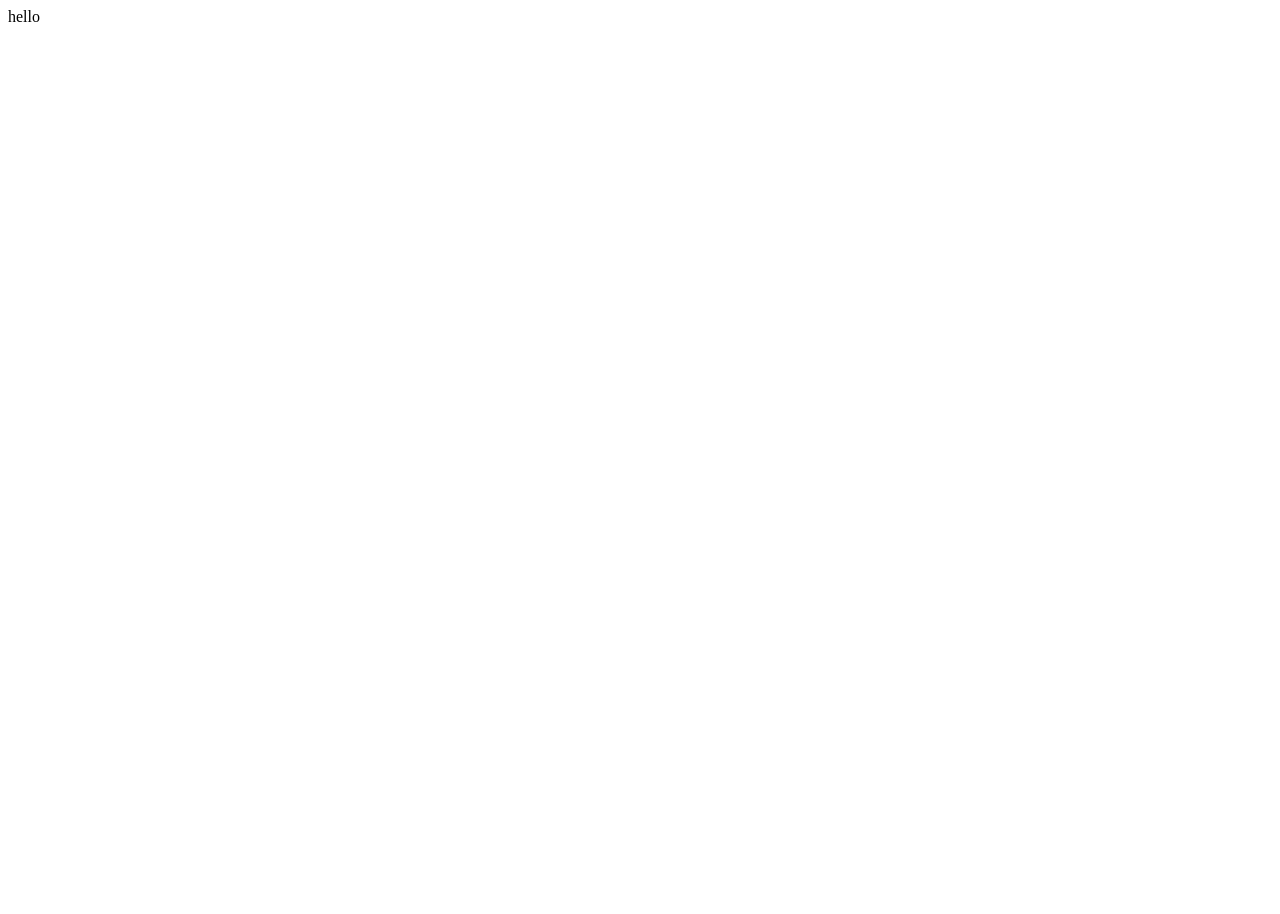
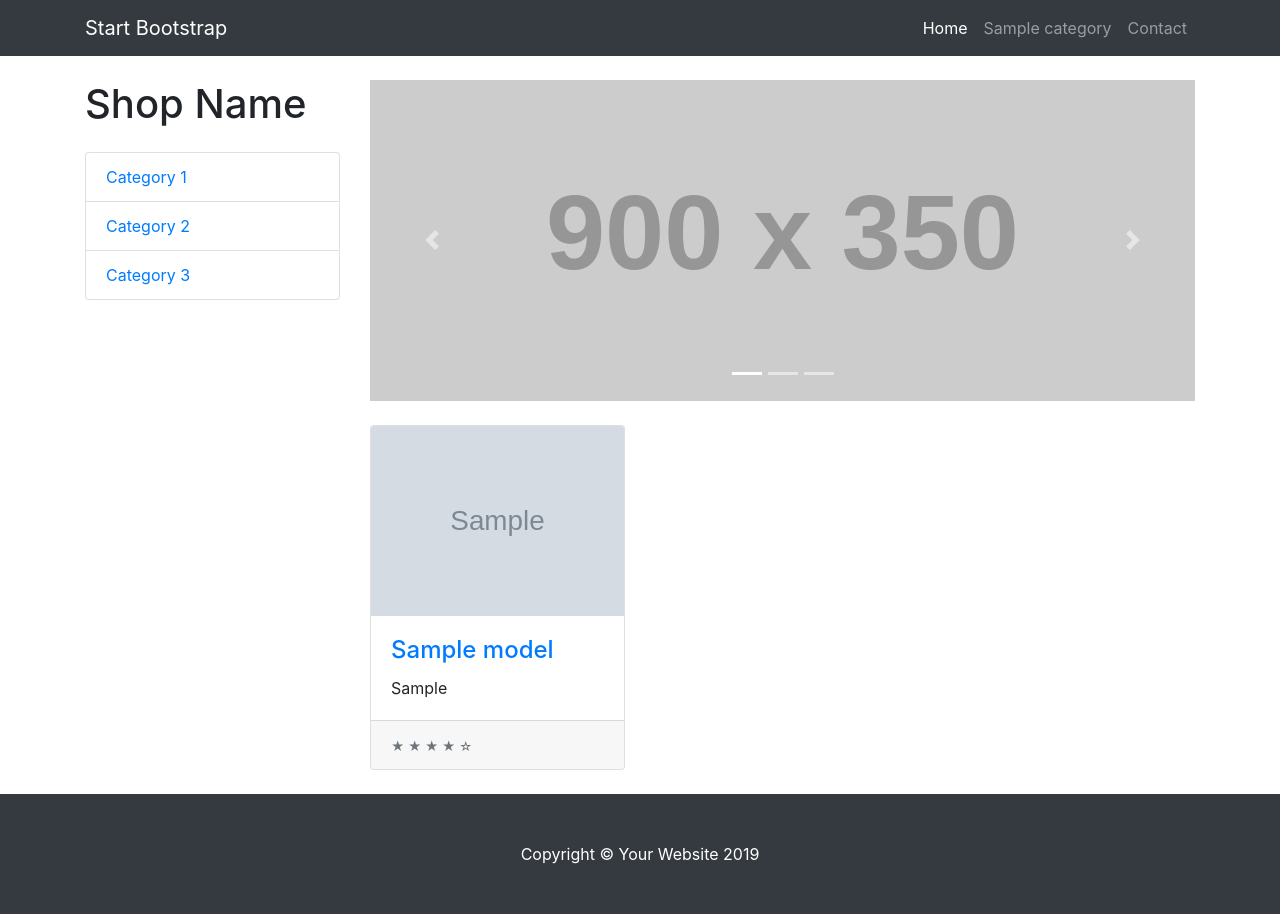
Before and after one commit to YuraPogorelov/auto-blog-pyhon, a Django app: a page that uses templates/service/service_category.html in a window 1280 px wide. Before the commit the page is almost empty. Before the commit the page ends 22 px from the top, so only its background shows below. Run offline with Django 3.2, Linux system fonts and the light colour scheme; tables that the repository leaves empty hold one stand-in row (values such as "Sample post"); grey boxes marked "Sample" are stand-in pictures; grey boxes labelled with a size stand in for pictures from a placeholder-image service; some libraries are stand-ins or nearby versions.

Commit message:
Настроина вывод отдельных категорий

```diff
--- a/service/models.py
+++ b/service/models.py
@@ -33,7 +33,7 @@ class Model(models.Model):
     category = models.ForeignKey(Category, on_delete=models.SET_NULL, null=True, verbose_name='Выбор категории')
     name = models.CharField('Название услуги', max_length=120)
     slug = models.SlugField('URL', max_length=120, default='', unique=True)
-    text = models.TextField('Тексе модели', default='')
+    text = models.TextField('Текст модели', default='')
     header = models.CharField('Заголовок', max_length=240, blank=True, null=True)
     sub_header = models.CharField('Подзаголовок', max_length=240, blank=True, null=True)
     images = models.ImageField('Картинка техники', upload_to='images/', blank=True, null=True)
@@ -47,6 +47,9 @@ class Model(models.Model):
     def __str__(self):
         return self.name
 
+    def get_absolute_url(self):
+        return reverse('service_model_view', kwargs={'category': self.category.slug, 'slug': self.slug})
+
     class Meta:
         verbose_name = 'Модель'
         verbose_name_plural = 'Модели'
--- a/service/urls.py
+++ b/service/urls.py
@@ -1,7 +1,8 @@
 from django.urls import path
-from .views import CategoryList, ServiceModel
+from .views import CategoryList, ServiceModel, ServiceModelView
 
 urlpatterns = [
     path('', CategoryList.as_view(), name='category_list'),
-    path('<slug:slug>/', ServiceModel.as_view(), name='service_category')
+    path('<slug:slug>/', ServiceModel.as_view(), name='service_category'),
+    path('<slug:category>/<slug:slug>/', ServiceModelView.as_view(), name='service_model_view'),
 ]
--- a/service/views.py
+++ b/service/views.py
@@ -1,6 +1,6 @@
 from django.shortcuts import render
 from .models import Category, Model
-from django.views.generic import ListView
+from django.views.generic import ListView, DetailView
 
 
 class CategoryList(ListView):
@@ -15,9 +15,23 @@ class CategoryList(ListView):
 
 class ServiceModel(ListView):
 
+    """список услуг по категориям"""
+
     model = Model
     context_object_name = 'service_category'
     template_name = 'service/service_category.html'
 
     def get_queryset(self):
         return Model.objects.filter(category__slug=self.kwargs.get('slug'))
+
+
+class ServiceModelView(DetailView):
+
+    """Отображение услуги из категории"""
+
+    model = Model
+    context_object_name = 'service_model_view'
+    template_name = 'service/service_model.html'
+
+    def get_queryset(self):
+        return Model.objects.filter(category__slug=self.kwargs.get('category'), slug=self.kwargs.get('slug'))
--- a/templates/base.html
+++ b/templates/base.html
@@ -6,8 +6,9 @@
 
   <meta charset="utf-8">
   <meta name="viewport" content="width=device-width, initial-scale=1, shrink-to-fit=no">
-  <meta name="description" content="{% block desription %}{% endblock desription %}">
-  <meta name="author" content="{% block keywords %}{% endblock keywords %}">
+  <meta name="description" content="{% block description %}{% endblock description %}">
+  <meta name="keywords" content="{% block keywords %}{% endblock keywords %}">
+  <meta name="author" content="">
 
   <title>{% block title %}{% endblock title %}</title>
 
@@ -45,6 +46,8 @@
               {% include 'include/carousel.html' %}
           {% endblock carousel %}
 
+      {% block content %}
+
         <div class="row">
 
           <div class="col-lg-4 col-md-6 mb-4">
@@ -65,6 +68,7 @@
 
         </div>
         <!-- /.row -->
+      {% endblock content %}
 
       </div>
       <!-- /.col-lg-9 -->
--- a/templates/service/service_category.html
+++ b/templates/service/service_category.html
@@ -1 +1,33 @@
-hello
+{% extends 'base.html' %}
+
+<meta name="description" content="{% block description %}{{ service_category.first.category.description }}{% endblock description %}">
+<meta name="keywords" content="{% block keywords %}{{ service_category.first.category.keywords }}{% endblock keywords %}">
+
+<title>{% block title %}{{ service_category.first.category.title }}{% endblock title %}</title>
+
+{% block content %}
+
+    {% for model in service_category %}
+        <div class="row">
+
+          <div class="col-lg-4 col-md-6 mb-4">
+            <div class="card h-100">
+                {% if model.images %}
+              <a href="#"><img class="card-img-top" src="{{ model.images.url }}" alt=""></a>
+                {% endif %}
+              <div class="card-body">
+                <h4 class="card-title">
+                  <a href="{{ model.get_absolute_url }}">{{ model.name }}</a>
+                </h4>
+                <p class="card-text">{{ model.sub_header }}</p>
+              </div>
+              <div class="card-footer">
+                <small class="text-muted">&#9733; &#9733; &#9733; &#9733; &#9734;</small>
+              </div>
+            </div>
+          </div>
+
+        </div>
+    {% endfor %}
+
+{% endblock content %}
```
Also changed, not shown: templates/service/service_model.html (added, +12 -0 lines), media/images/1505507297_harley-1.jpg (added), media/images/maxresdefault.jpg (added).
